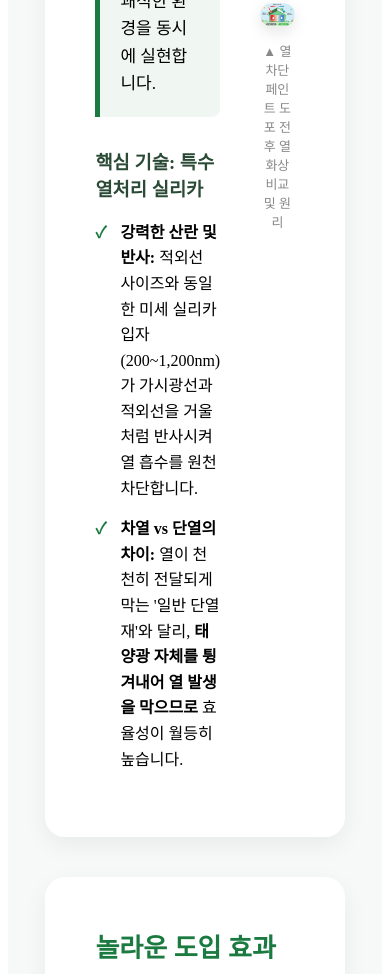
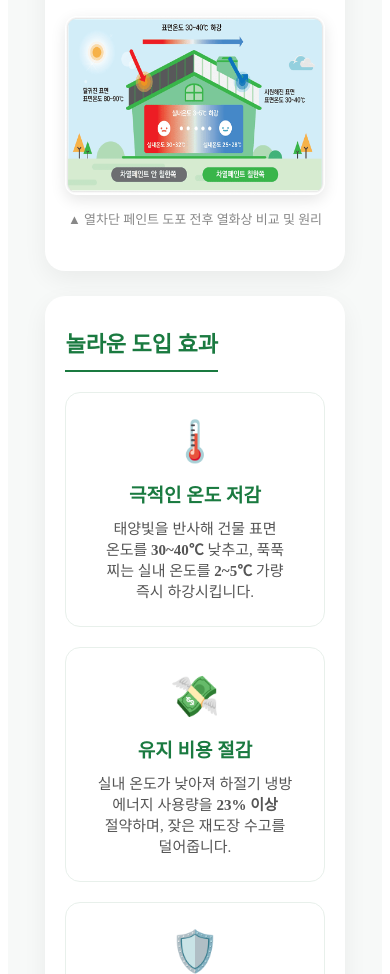
Before and after one commit to eanblue1004/eanblue1004.github.io, a plain HTML site: page solar_paint.html in a window 390 px wide. Shown: the part 1026-2000 px from the top of the page. Drawn offline with Linux system fonts and the light colour scheme.

Commit message:
solar paint page add RWD

```diff
--- a/solar_paint.html
+++ b/solar_paint.html
@@ -7,8 +7,7 @@
     <title>이안블루 | 공식 홈페이지</title>
 	<link rel="stylesheet" href="style.css">
     <style>
-
-        /* 태양열 차단 페인트 */
+       /* 태양열 차단 페인트 (PC 기본 스타일) */
         #solar-paint-section { background-color: #f7f9f8; }
         .ag-page-block { background: #ffffff; border-radius: 20px; box-shadow: 0 8px 25px rgba(0,0,0,0.06); padding: 50px; margin-bottom: 40px; max-width: 1000px; margin-left: auto; margin-right: auto; }
         .ag-title { color: #1a7a40; font-size: 26px; border-bottom: 2px solid #1a7a40; padding-bottom: 12px; margin-top: 0; margin-bottom: 30px; display: inline-block; }
@@ -41,6 +40,28 @@
         .ag-cert-item { display: flex; align-items: center; gap: 10px; font-size: 15px; color: #444; }
         .ag-cert-item i { color: #1a7a40; font-style: normal; font-weight: bold; }
 
+        /* =========================================
+           💡 태양열 페인트 모바일 반응형 최적화
+           ========================================= */
+        @media (max-width: 850px) {
+            /* 메인 박스 여백 축소 */
+            .ag-page-block { padding: 30px 20px; margin-bottom: 25px; }
+
+            /* 가로 배치된 텍스트와 이미지를 세로(위아래)로 변경 */
+            .ag-split-layout { flex-direction: column; gap: 25px; }
+
+            /* 그리드 레이아웃(효과, 제품, 인증마크)을 무조건 1줄(1열)로 꽉 차게 변경 */
+            .ag-grid-4,
+            .ag-product-grid,
+            .ag-cert-grid {
+                grid-template-columns: 1fr;
+            }
+
+            /* 모바일에 맞게 글자 크기 및 내부 여백 미세 조정 */
+            .ag-title { font-size: 22px; margin-bottom: 20px; }
+            .ag-highlight { font-size: 15px; padding: 15px; }
+            .ag-list li { font-size: 15px; }
+        }
     </style>
 </head>
 <body>
```
